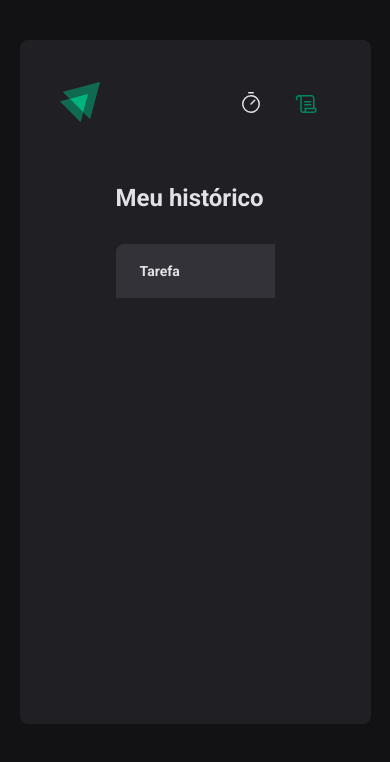
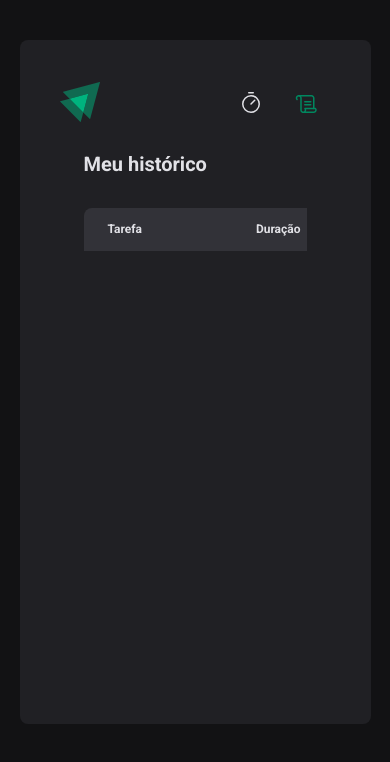
Before and after one commit to ElvisFelix-dev/ignite-timer, a React (Vite) app: page /history in a window 390 px wide. Shown: the top 762 px of the page. Built offline with nearby package versions, Linux system fonts and the light colour scheme.

Commit message:
Responsive v3

```diff
--- a/src/pages/History/styles.ts
+++ b/src/pages/History/styles.ts
@@ -3,13 +3,18 @@ import styled from 'styled-components'
 export const HistoryContainer = styled.main`
   flex: 1;
   padding: 3.5rem;
-
   display: flex;
   flex-direction: column;
-
   h1 {
     font-size: 1.5rem;
     color: ${(props) => props.theme['gray-100']};
+  }
+
+  @media only screen and (max-width: 720px) {
+    padding: 1.5rem;
+    h1 {
+      font-size: 1.25rem;
+    }
   }
 `
 
@@ -17,12 +22,10 @@ export const HistoryList = styled.div`
   flex: 1;
   overflow: auto;
   margin-top: 2rem;
-
   table {
     width: 100%;
     border-collapse: collapse;
     min-width: 600px;
-
     th {
       background-color: ${(props) => props.theme['gray-600']};
       padding: 1rem;
@@ -30,32 +33,38 @@ export const HistoryList = styled.div`
       color: ${(props) => props.theme['gray-100']};
       font-size: 0.875rem;
       line-height: 1.6;
-
       &:first-child {
         border-top-left-radius: 8px;
         padding-left: 1.5rem;
       }
-
       &:last-child {
         border-top-right-radius: 8px;
         padding-right: 1.5rem;
       }
     }
-
     td {
       background-color: ${(props) => props.theme['gray-700']};
       border-top: 4px solid ${(props) => props.theme['gray-800']};
       padding: 1rem;
       font-size: 0.875rem;
       line-height: 1.6;
-
       &:first-child {
         width: 50%;
         padding-left: 1.5rem;
       }
-
       &:last-child {
         padding-right: 1.5rem;
+      }
+    }
+
+    @media only screen and (max-width: 720px) {
+      td {
+        font-size: 0.75rem;
+        padding: 0.75rem;
+      }
+      th {
+        font-size: 0.75rem;
+        padding: 0.75rem;
       }
     }
   }
@@ -75,7 +84,6 @@ export const Status = styled.span<StatusProps>`
   display: flex;
   align-items: center;
   gap: 0.5rem;
-
   &::before {
     content: '';
     width: 0.5rem;
```
